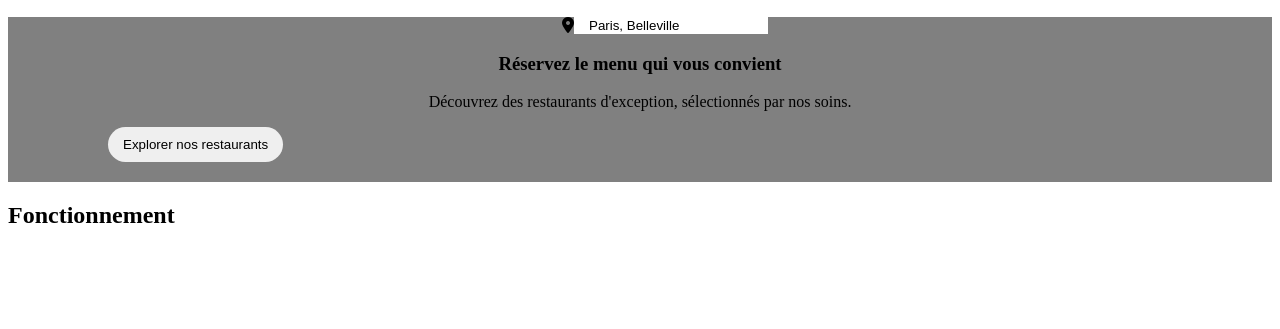
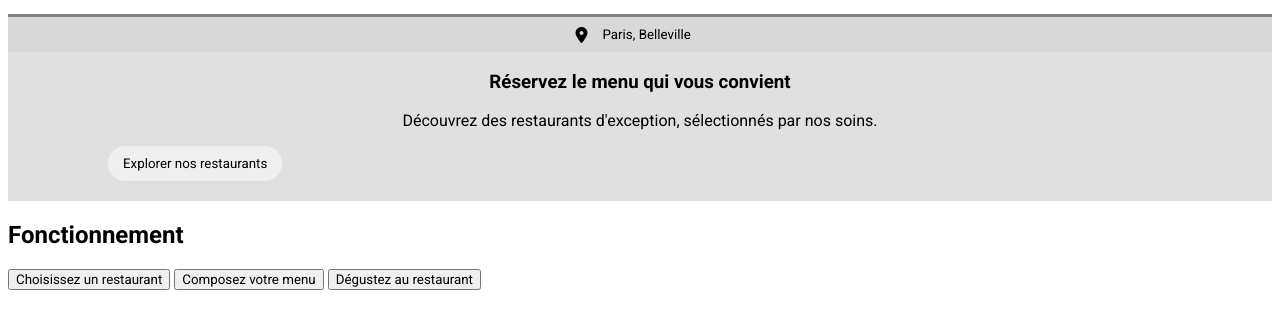
Before and after one commit to ericbusing/Openclassrooms-P3, a plain HTML site: page index.html in a window 1280 px wide. Shown: the part 49-378 px from the top of the page. Drawn offline with Linux system fonts and the light colour scheme; a web font is replaced by a local one.

Commit message:
ajout button fonctionnement + @mixin

```diff
--- a/index.html
+++ b/index.html
@@ -23,7 +23,7 @@
 
     <main>
 
-        <div>
+        <div class="explore">
             <form>
                 <i class="fa-solid fa-location-dot"></i>
                 <label for="search"></label>
@@ -31,13 +31,18 @@
             </form>
             <h3>Réservez le menu qui vous convient</h3>
             <p>Découvrez des restaurants d'exception, sélectionnés par nos soins.</p>
-            <button>Explorer nos restaurants</button>
+            <button class="explore_btn">Explorer nos restaurants</button>
         </div>
 
         <section>
 
             <article>
                     <h2>Fonctionnement</h2>
+                    <div class="functioning">
+                        <button>Choisissez un restaurant</button>
+                        <button>Composez votre menu</button>
+                        <button>Dégustez au restaurant</button>
+                    </div>
             </article>
 
             <aside>
--- a/mobile.sass
+++ b/mobile.sass
@@ -1,29 +1,46 @@
+*
+    box-sizing: border-box;
+    font-family: 'Roboto';
+
+@mixin color_form
+    background-color: $grey;
+
 header
     display: flex;
     justify-content: center;
     margin: 20px 0;
     img
         width: 150px;
+
+$grey: #d8d8d8;
+
 form
     display: flex;
     justify-content: center;
+    @include color_form;
     i
         margin-left: 50px;
+        padding-top: 10px;
     input
-        padding-left: 15px;
+        padding: 10px 0 10px 15px;
         border: none;
-div
-    background-color: grey;
+        @include color_form;
+.explore
+    background-color: rgb(224, 224, 224);
+    box-shadow: 0px -3px grey;
     h3 , p
         text-align: center;
-        margin-left: 90px;
-        margin-right: 90px;
+        margin-left: 70px;
+        margin-right: 70px;
     p
-        margin-left: 50px;
-        margin-right: 50px;
-    button
+        margin-left: 30px;
+        margin-right: 30px;
+    .explore_btn
         border-radius: 20px;
         border: none;
         padding: 10px 15px;
         margin-left: 100px;
         margin-bottom: 20px;
+.functioning
+    display: flex;
+    flex-direction: column-reverse;
```
Also changed, not shown: mobile.css, 1 other file.
